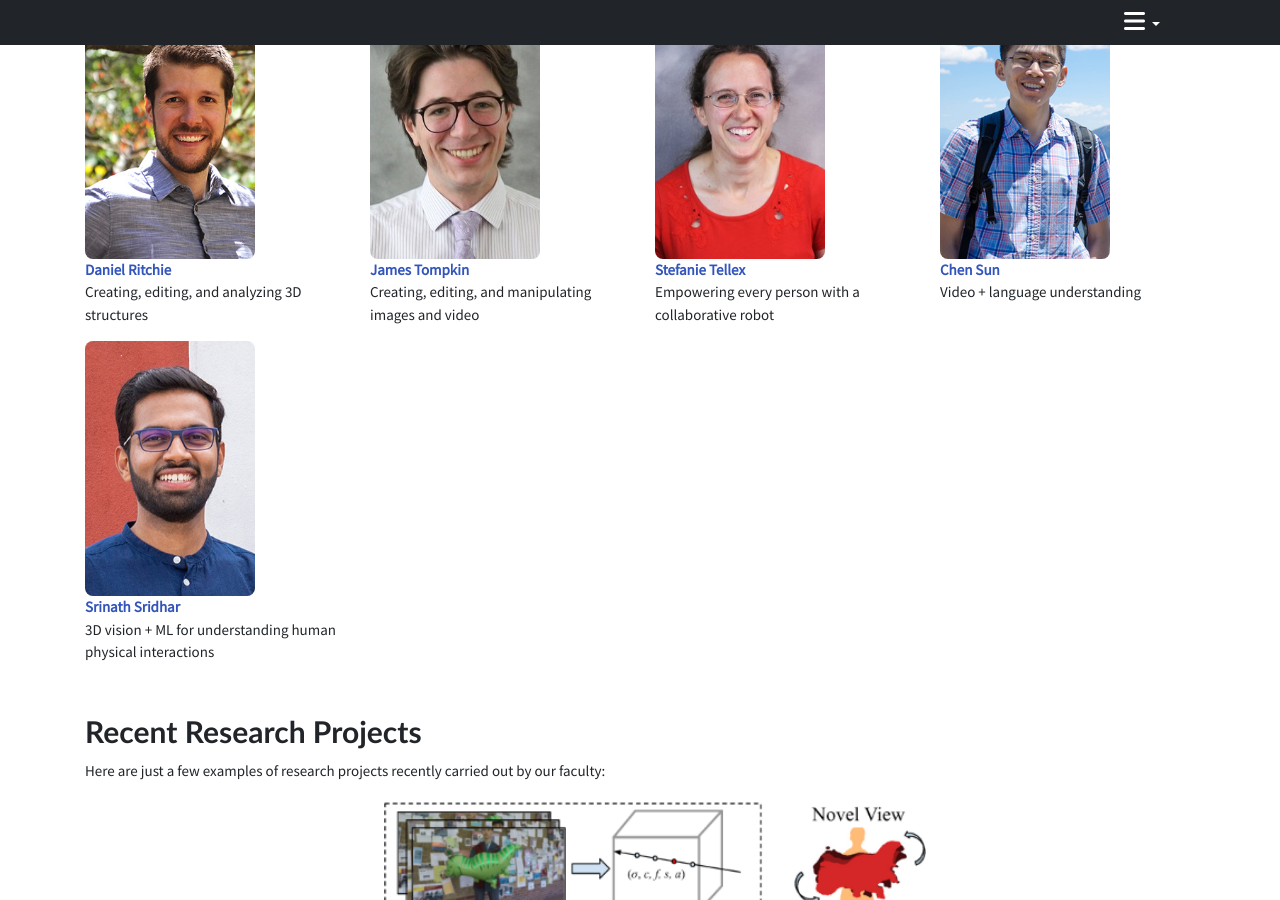
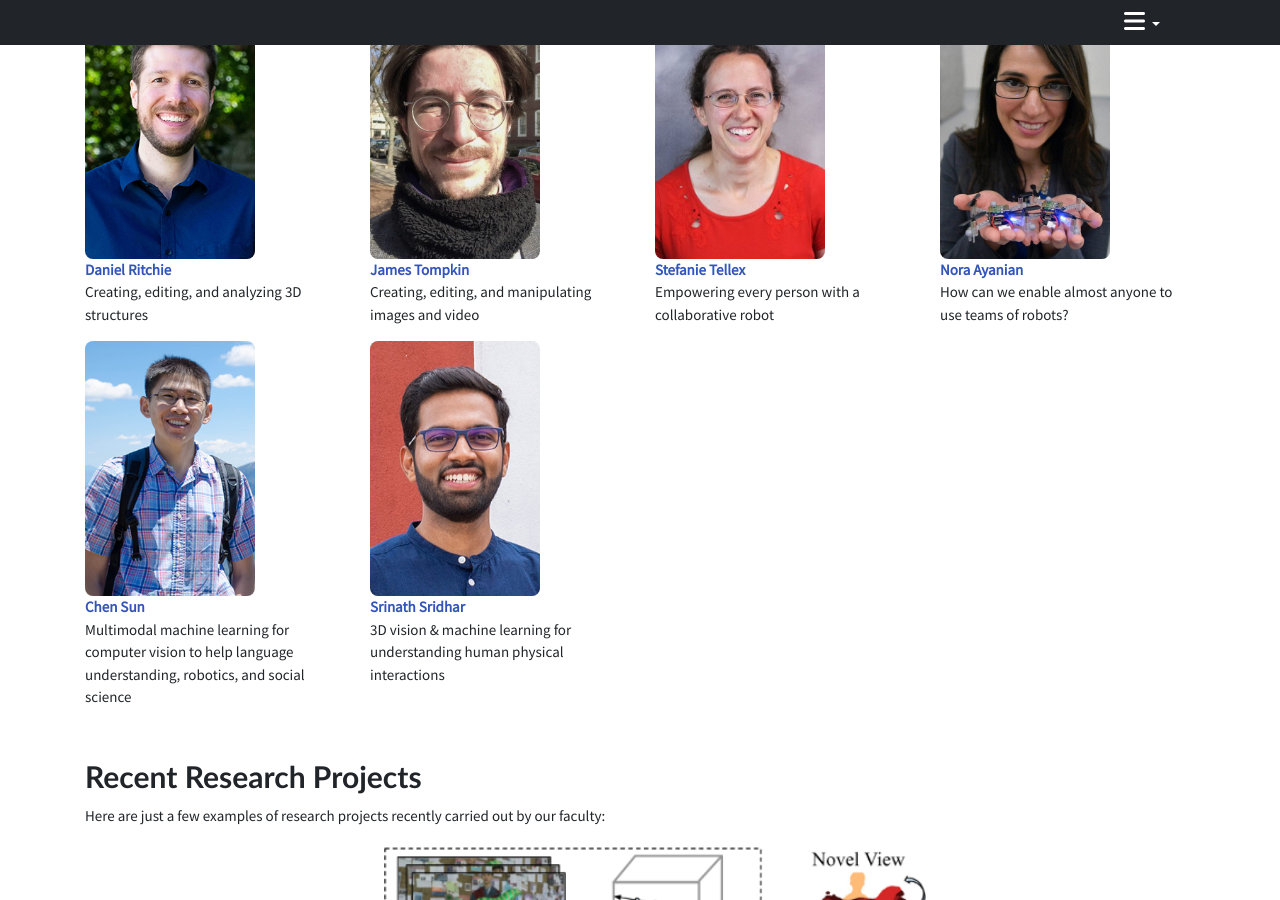
Before and after one commit to dritchie/reu-site-webpage, a Jekyll site: the page built from index.html, in a window 1280 px wide and 900 px high, scrolled down 1675 px. Built offline with Jekyll 4.4.1, drawn with Linux system fonts in a browser that asks for light colours; nearby versions of some CDN libraries.

Commit message:
Add Nora, update pics

```diff
--- a/_data/faculty.json
+++ b/_data/faculty.json
@@ -18,15 +18,21 @@
         "areas": "Empowering every person with a collaborative robot"
     },
     {
+        "name": "Nora Ayanian",
+        "photo_id": "nora",
+        "homepage": "https://engineering.brown.edu/people/nora-ayanian",
+        "areas": "How can we enable almost anyone to use teams of robots?"
+    },
+    {
         "name": "Chen Sun",
         "photo_id": "chen",
         "homepage": "https://chensun.me/",
-        "areas": "Video + language understanding"
+        "areas": "Multimodal machine learning for computer vision to help language understanding, robotics, and social science"
     },
     {
         "name": "Srinath Sridhar",
         "photo_id": "srinath",
         "homepage": "https://srinathsridhar.com",
-        "areas": "3D vision + ML for understanding human physical interactions"
+        "areas": "3D vision & machine learning for understanding human physical interactions"
     }
 ]
```
Also changed, not shown: img/faculty/daniel.jpg, img/faculty/james.jpg, img/faculty/nora.jpg (added).
